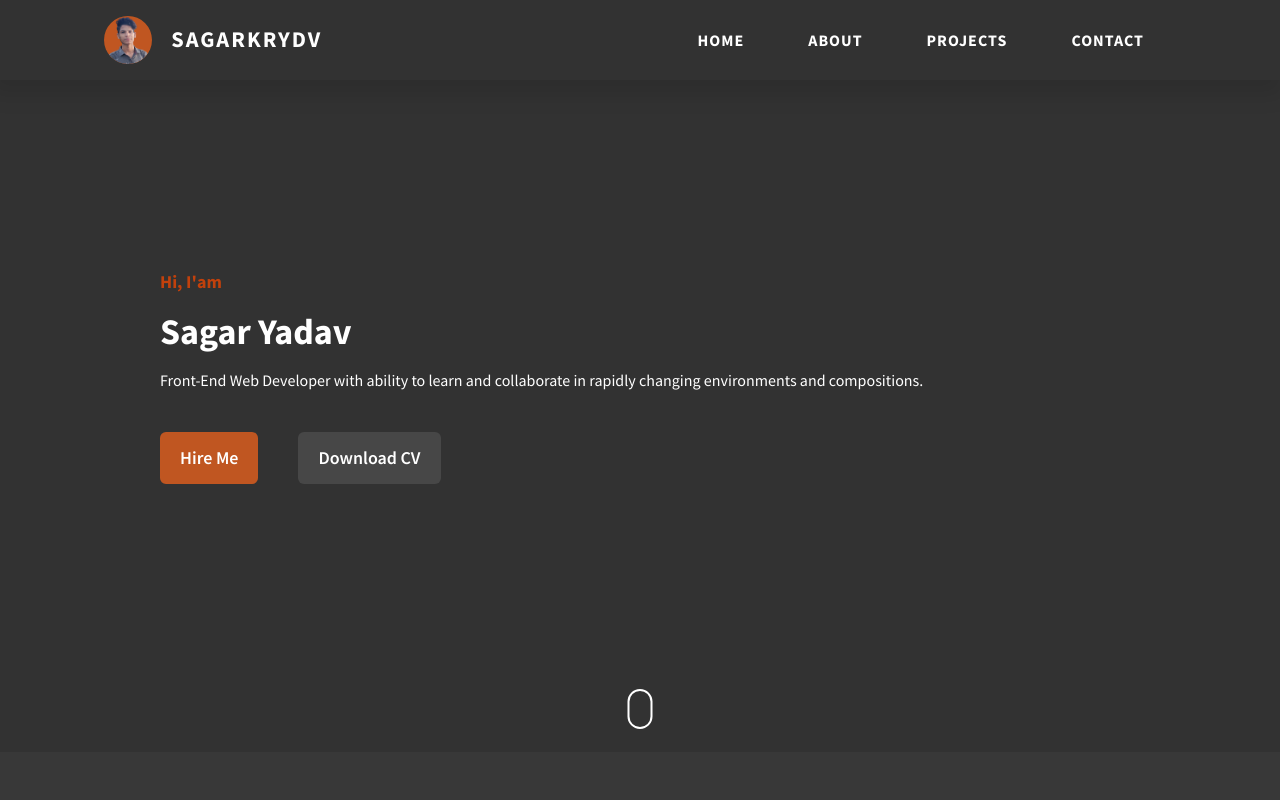
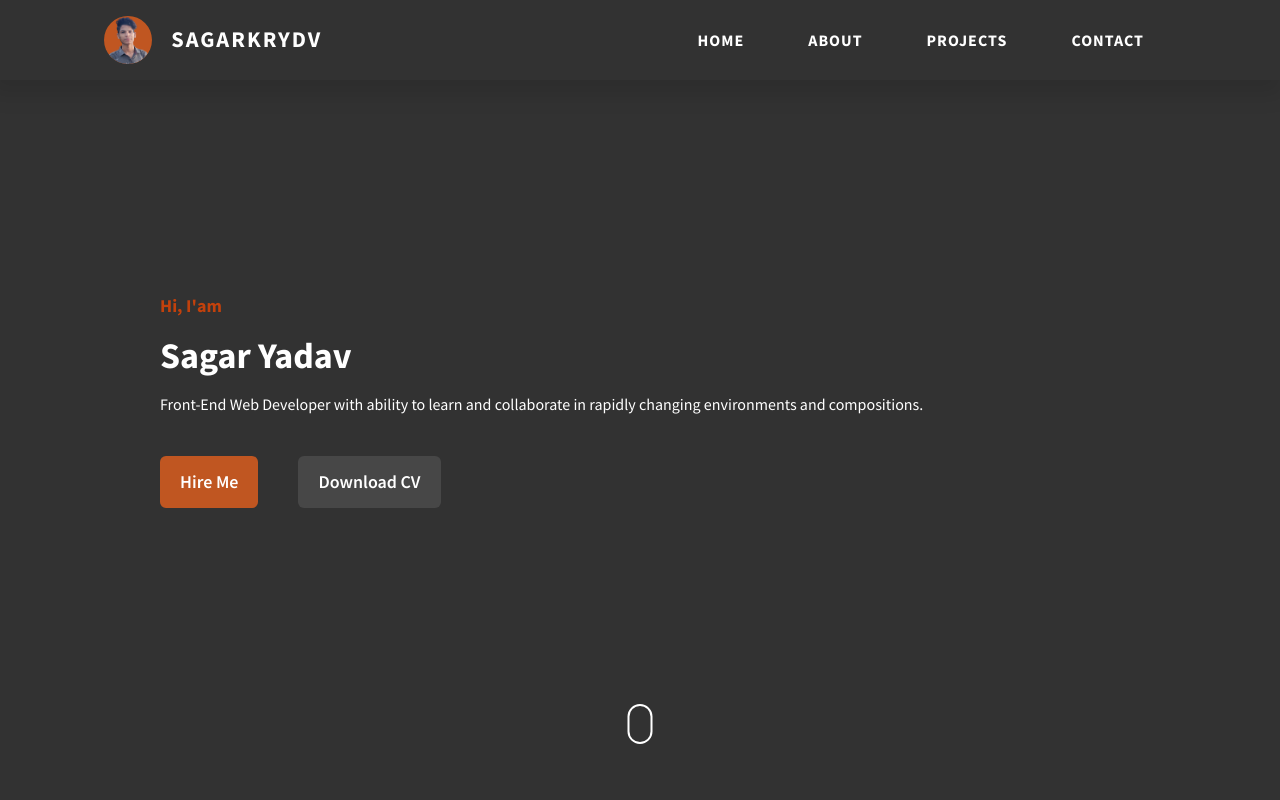
Before and after one commit to sagar-kumar-yadav/sagar-kumar-yadav-portfolio, a React (Vite) app: page / in a window 1280 px wide. Shown: the top 800 px of the page. Built offline with nearby package versions, Linux system fonts and the light colour scheme.

Commit message:
new commmit

```diff
--- a/src/components/homepage/homepage.css
+++ b/src/components/homepage/homepage.css
@@ -1,7 +1,7 @@
 .home{
   width: 100vw;
   position: relative;
-  min-height: 47rem;
+  min-height: 50rem;
   overflow: hidden;
   background: rgb(50, 50, 50);
   color: white;
@@ -39,7 +39,7 @@
 
 .home_mouse{
   position: absolute;
-    bottom: 3%;
+    bottom: 7%;
     left: 50%;
     transform: translateX(-50%);
 }
```
